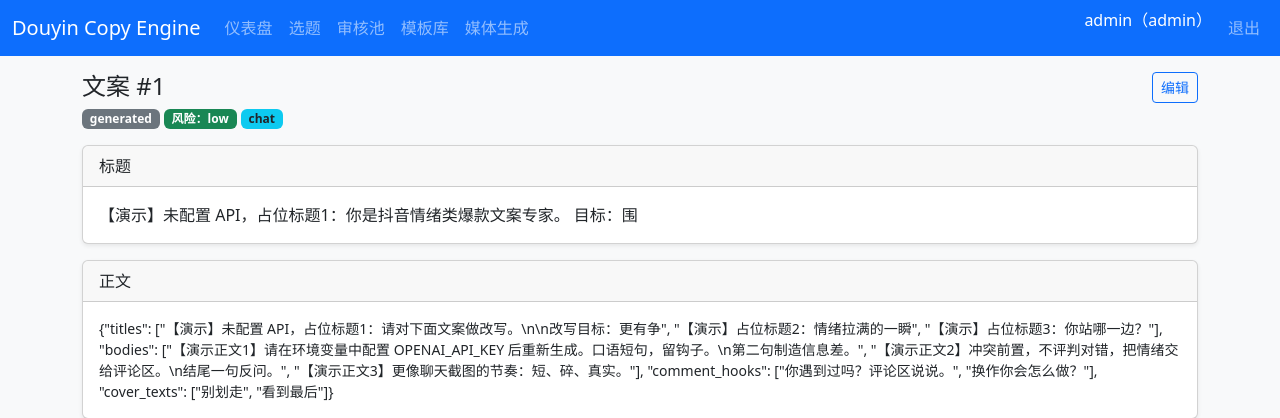
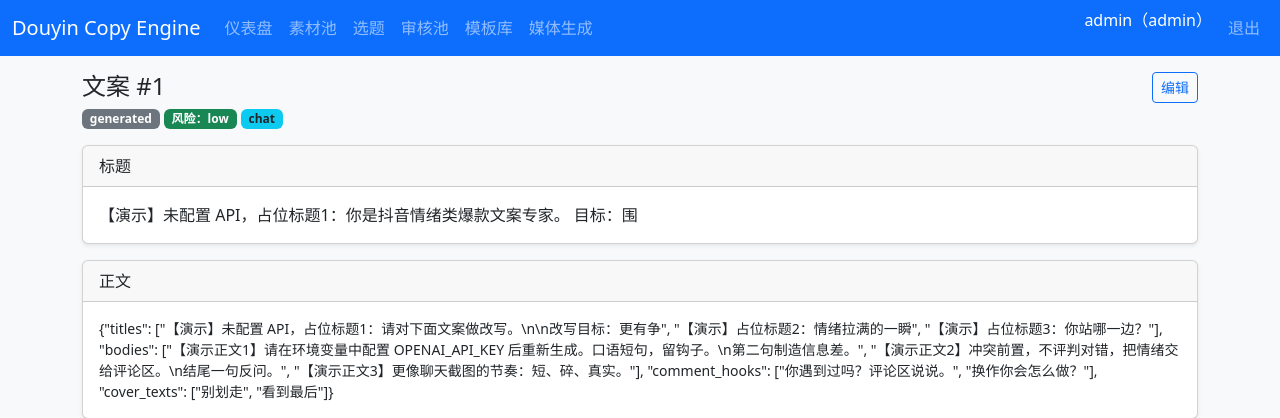
Before and after one commit to JasonXu-sayoulala/douyin-prompt-codex, a Flask app: page /contents/1 in a window 1280 px wide. Shown: the top 418 px of the page. Run offline with Flask 3, Linux system fonts and the light colour scheme; a user stored in the database is signed in.

Commit message:
feat: add material pool navigation

```diff
--- a/copy_engine/app/templates/base.html
+++ b/copy_engine/app/templates/base.html
@@ -17,6 +17,7 @@
       <ul class="navbar-nav me-auto">
         {% if current_user.is_authenticated %}
         <li class="nav-item"><a class="nav-link" href="{{ url_for('dashboard.index') }}">仪表盘</a></li>
+        <li class="nav-item"><a class="nav-link" href="{{ url_for('materials.list_materials') }}">素材池</a></li>
         <li class="nav-item"><a class="nav-link" href="{{ url_for('topics.list_topics') }}">选题</a></li>
         <li class="nav-item"><a class="nav-link" href="{{ url_for('reviews.list_reviews') }}">审核池</a></li>
         <li class="nav-item"><a class="nav-link" href="{{ url_for('prompt_templates.list_templates') }}">模板库</a></li>
```
